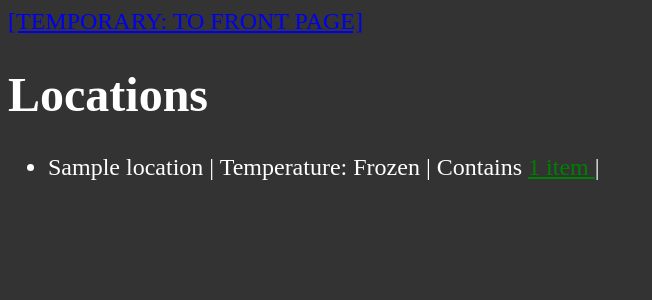
After one commit to ortegagingrich/inventory-app, a Django app: template django_project/inventory/templates/inventory/location/location_index.html in a window 1280 px wide. The commit adds this page. Shown: the top 300 px of the page, without its empty margins (0-652 px from the left). Run offline with Django 3.2, Linux system fonts and the light colour scheme; the template is opened without the code that fills it: values that come from a table or form of the project are taken from there, others are empty; tables that the repository leaves empty hold one stand-in row (values such as "Sample post"); parts of the project's set-up code (start-up, migrations or seed data) failed here and were passed over.

Commit message:
Added Index for locations.

```diff
--- a/django_project/inventory/inventory_urls.py
+++ b/django_project/inventory/inventory_urls.py
@@ -2,7 +2,7 @@
 URLs related to the inventory system
 """
 
-from django.conf.urls import url
+from django.conf.urls import include, url
 from django.views.generic.base import RedirectView
 
 from views import actions_admin, actions_user, actions_item, views
@@ -11,6 +11,8 @@ app_name = 'inventory'
 user_urlpatterns = [
 	#/inventory/
 	url(r'^$', views.inventory_greeter, name='inventory_greeter'),
+	#/inventory/location/*
+	url(r'^location/', include('inventory.location_urls'), name='location'),
 	#/inventory/login/
 	url(r'^login/$', actions_user.login_action, name='login'),
 	#/inventory/logout/
--- a/django_project/inventory/models.py
+++ b/django_project/inventory/models.py
@@ -55,6 +55,10 @@ class Location(models.Model):
 			return "Refrigerated"
 		else:
 			return "Room Temperature"
+
+	@property
+	def item_count(self):
+		return len(Item.objects.filter(location=self))
 
 	def __str__(self):
 		return self.name
--- a/django_project/inventory/templates/inventory/inventory_greeter.html
+++ b/django_project/inventory/templates/inventory/inventory_greeter.html
@@ -24,5 +24,8 @@
 			View Current Items
 		</a></li>
 	{% endif %}
+		<li><a href="{% url 'inventory:location:index' %}">
+			View Locations (e.g. pantries, refrigerators, freezers, etc.)
+		</a></li>
 	</ul>
 {% endif %}
--- a/django_project/inventory/templates/inventory/inventory_index.html
+++ b/django_project/inventory/templates/inventory/inventory_index.html
@@ -48,7 +48,7 @@
 	{% endfor %}
 	</ul>
 {% else %}
-	<p>No items are in the inventory.</p>
+	<p>There are no items here.</p>
 {% endif %}
 
 </font>
--- /dev/null
+++ b/django_project/inventory/templates/inventory/location/location_index.html
@@ -0,0 +1,30 @@
+<div class="basic">
+	{% include "inventory/set_style.html" %}
+</div>
+
+<div class="basic">
+	{% include "inventory/inventory_header.html" %}
+</div>
+
+<h1>Locations</h1>
+
+{% if location_list %}
+	<ul>
+	{% for location in location_list %}
+		<li>
+		{{location.name}} | Temperature: {{location.temperature}}
+		| Contains
+		{% if location.item_count > 0 %}
+		<a href="{% url 'inventory:location:index' %}">
+		{% endif %}
+		{{location.item_count}} item{{ location.item_count|pluralize }}
+		{% if location.item_count > 0 %}
+		</a>
+		|
+		{% endif %}
+		</li>
+	{% endfor %}
+	</ul>
+{% else %}
+	<p>You have not added any locations.</p>
+{% endif %}
```
Also changed, not shown: django_project/inventory/location_urls.py (added, +13 -0 lines), django_project/inventory/views/views_location.py (added, +25 -0 lines).
